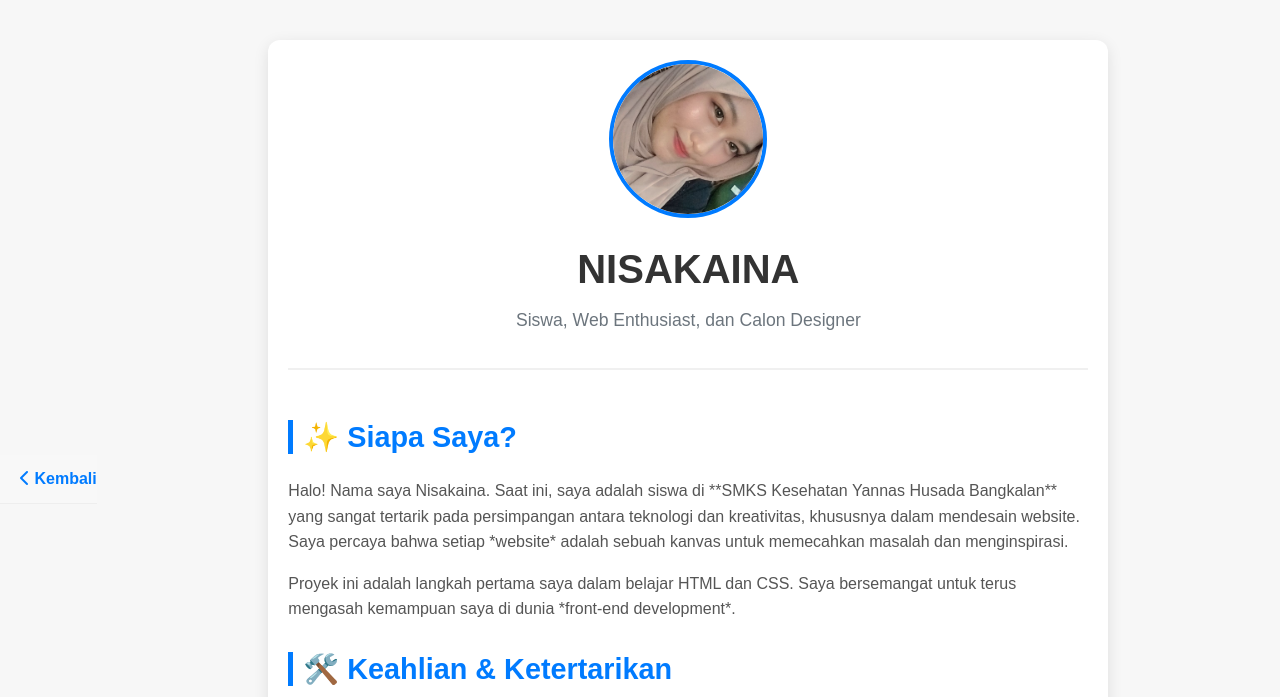
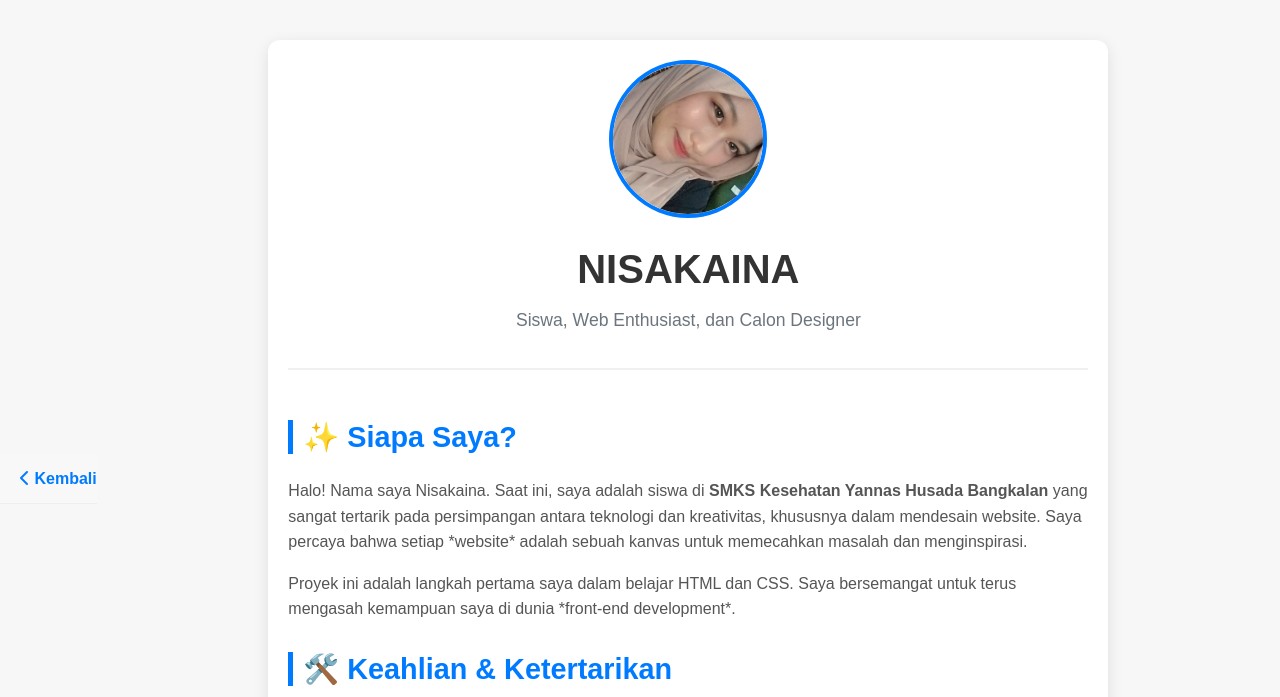
Before and after one commit to khoirunnisa3457-png/NISAKAINA, a plain HTML site: page tentang-saya.html in a window 1280 px wide. Shown: the top 697 px of the page. Drawn offline with Linux system fonts and the light colour scheme.

Commit message:
tentang-saya.html

```diff
--- a/tentang-saya.html
+++ b/tentang-saya.html
@@ -25,7 +25,7 @@
 
             <h2 class="section-title">✨ Siapa Saya?</h2>
             <p class="about-text">
-                Halo! Nama saya Nisakaina. Saat ini, saya adalah siswa di **SMKS Kesehatan Yannas Husada Bangkalan** yang sangat tertarik pada persimpangan antara teknologi dan kreativitas, khususnya dalam mendesain website. Saya percaya bahwa setiap *website* adalah sebuah kanvas untuk memecahkan masalah dan menginspirasi.
+                Halo! Nama saya Nisakaina. Saat ini, saya adalah siswa di <b>SMKS Kesehatan Yannas Husada Bangkalan</b> yang sangat tertarik pada persimpangan antara teknologi dan kreativitas, khususnya dalam mendesain website. Saya percaya bahwa setiap *website* adalah sebuah kanvas untuk memecahkan masalah dan menginspirasi.
             </p>
             <p class="about-text">
                 Proyek ini adalah langkah pertama saya dalam belajar HTML dan CSS. Saya bersemangat untuk terus mengasah kemampuan saya di dunia *front-end development*.
```
